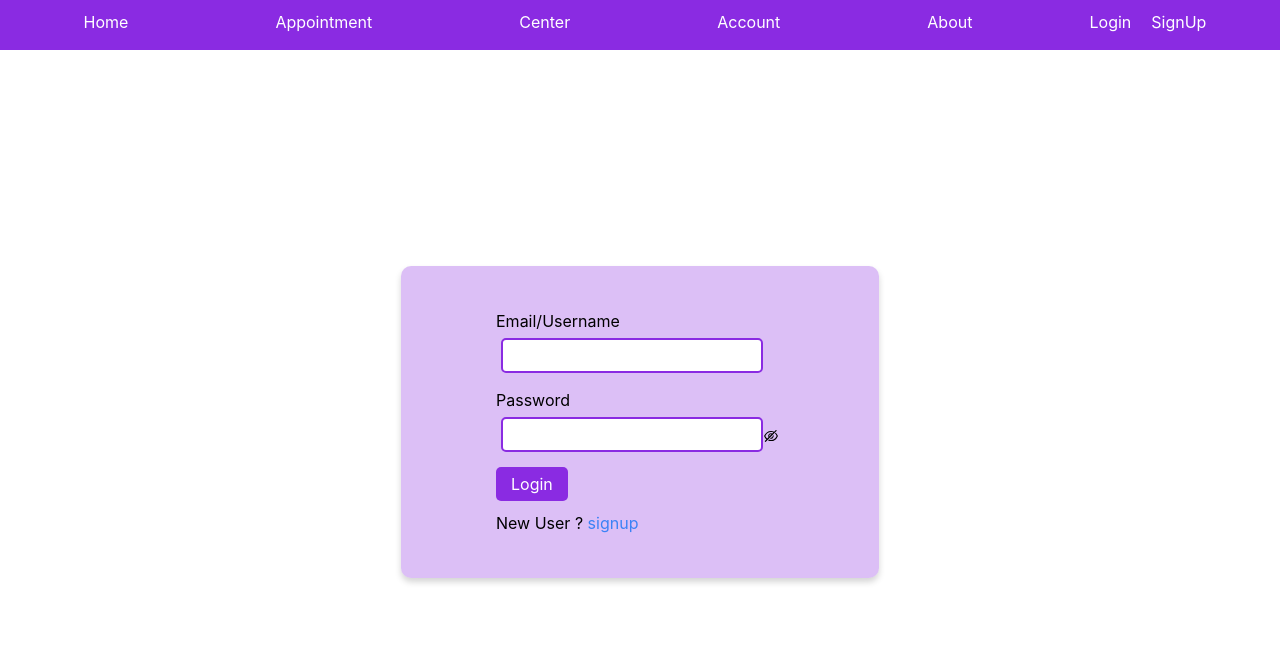
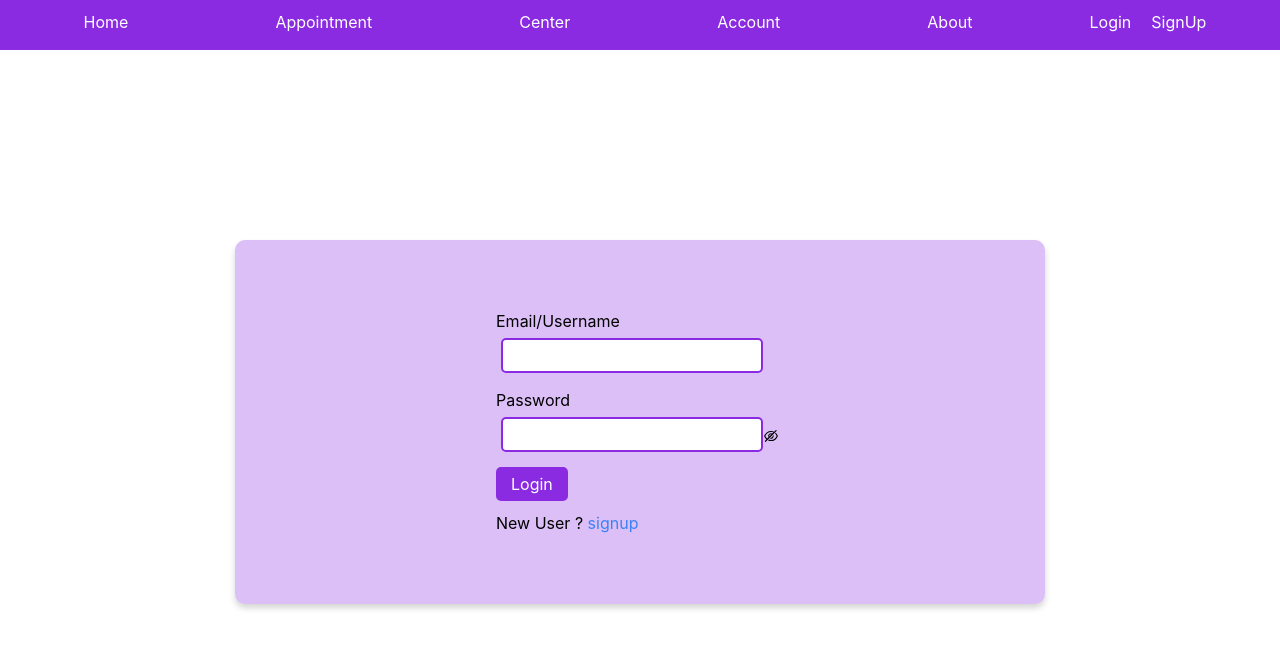
Before and after one commit to nagaraj6618/covid-vaccine-fe, a React (Create React App) app: page /auth/login in a window 1280 px wide. Shown: the top 648 px of the page. Built offline with nearby package versions, Linux system fonts and the light colour scheme.

Commit message:
Fix : css style

```diff
--- a/src/Components/LoginAndRegister/Loginregister.css
+++ b/src/Components/LoginAndRegister/Loginregister.css
@@ -9,7 +9,7 @@
 .loginregisterform-container{
    background-color: rgb(138, 43, 226,0.3);
    flex-grow: 200px;
-  padding:3% 7%;
+  padding:5% 20%;
   /* width: 600px; */
   backdrop-filter: blur(10px);
   -webkit-backdrop-filter: blur(10px);
```
